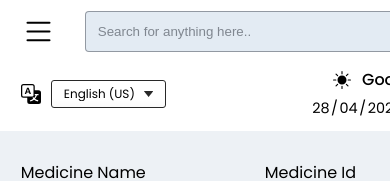
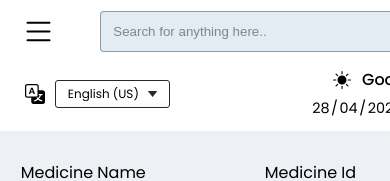
Before and after one commit to mohamedy72/pharmacy-managment, a React (Vite) app: page /inventory/new in a window 390 px wide. Shown: the top 181 px of the page. Built offline with nearby package versions, Linux system fonts and the light colour scheme; data requests are answered from the project's data file.

Commit message:
style: Fix some header responsive bugs

```diff
--- a/src/components/UI/Header/header.css
+++ b/src/components/UI/Header/header.css
@@ -3,6 +3,7 @@
   display: grid;
   grid-template-columns: 40% repeat(auto-fit, minmax(9rem, 1fr));
   align-items: center;
+  justify-items: center;
   gap: 1rem;
   padding-inline: var(--page-padding);
   padding-block: 0.6875rem;
@@ -61,6 +62,7 @@
     position: relative;
     opacity: 1;
     visibility: visible;
+    justify-self: start;
   }
 }
 
@@ -112,6 +114,9 @@
   .header {
     grid-template-columns: 3rem 1fr;
   }
+  .header .select_lang {
+    margin-inline-start: 5rem;
+  }
 }
 
 @media screen and (max-width: 24.0625rem) {
@@ -121,7 +126,7 @@
 
   .header .select_lang {
     grid-column: 1 / -1;
-    margin-inline-end: 3rem;
+    margin-inline: 0;
     justify-self: center;
   }
 }
```
